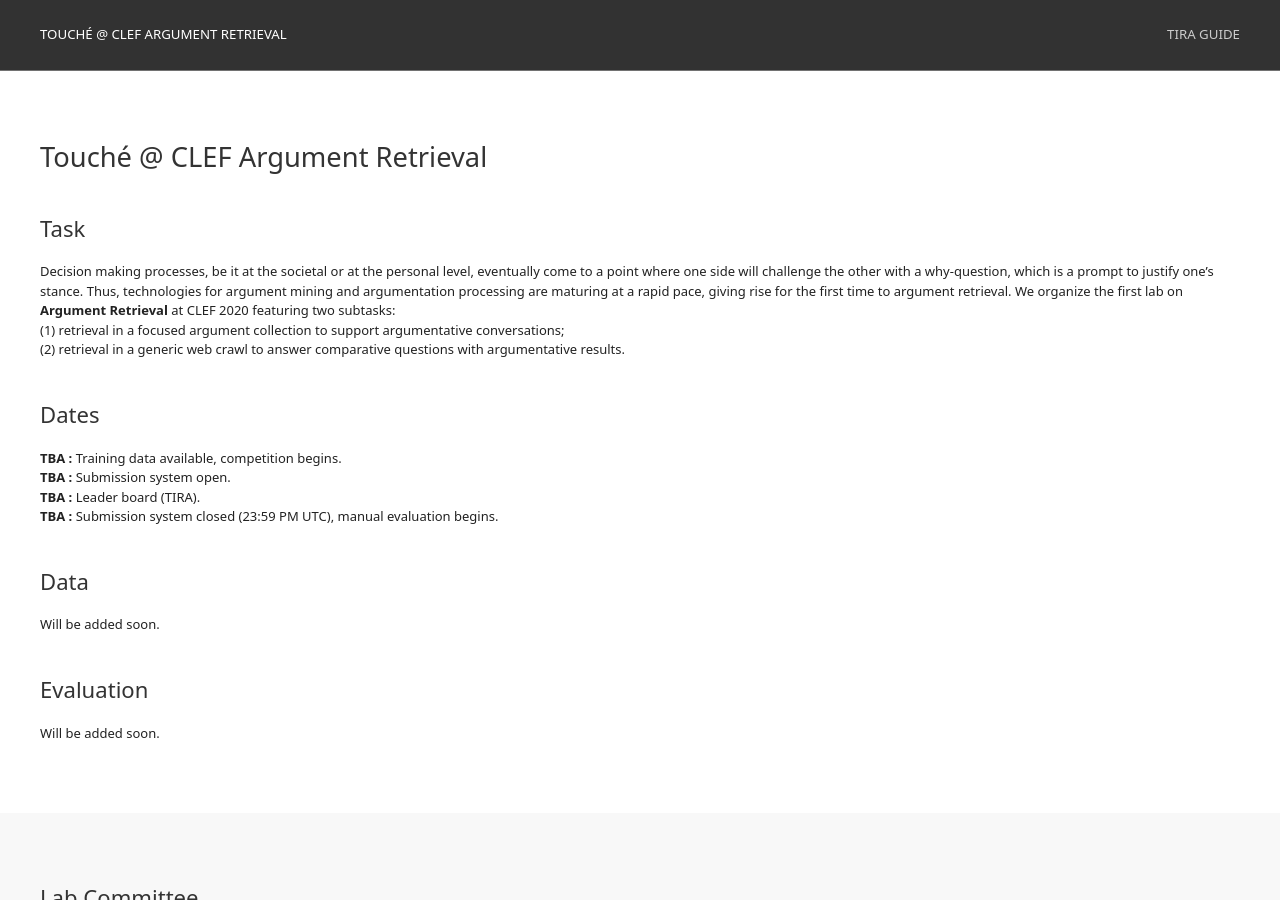
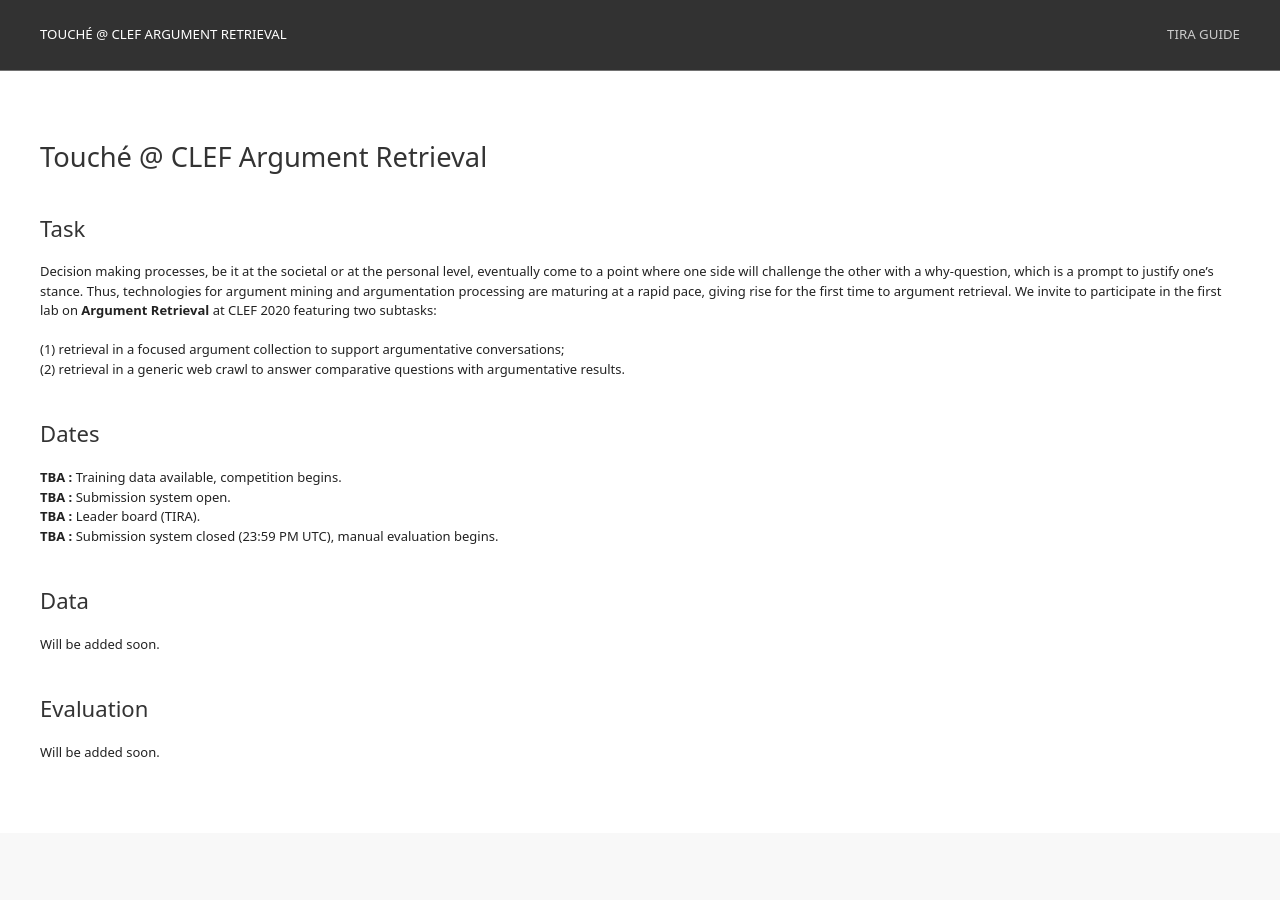
Before and after one commit to YamenAjjour/touche-webis-de.github.io, a Jekyll site: the page built from index.html, in a window 1280 px wide and 900 px high. Built offline with Jekyll 4.4.1, drawn with Linux system fonts in a browser that asks for light colours.

Commit message:
modified description

```diff
--- a/index.html
+++ b/index.html
@@ -13,7 +13,7 @@
                 <p class=" uk-text-left">
                         Decision making processes, be it at the societal or at the personal level, eventually come to a point where one side will challenge the other with a why-question, which is a prompt to justify one’s stance.
                         Thus, technologies for argument mining and argumentation processing are maturing at a rapid
-                        pace, giving rise for the first time to argument retrieval. We organize the first lab on <strong>Argument Retrieval</strong> at CLEF 2020 featuring two subtasks: <br> (1) retrieval in a focused argument collection to support argumentative conversations; <br> (2) retrieval in a generic web crawl to answer comparative questions with argumentative results. <br>
+                        pace, giving rise for the first time to argument retrieval. We invite to participate in the first lab on <strong>Argument Retrieval</strong> at CLEF 2020 featuring two subtasks: <br> <br>(1) retrieval in a focused argument collection to support argumentative conversations; <br> (2) retrieval in a generic web crawl to answer comparative questions with argumentative results. <br>
                 </p>
                 <h2 class="uk-lead">Dates</h2>
                 <p class="uk-text-left">
```
